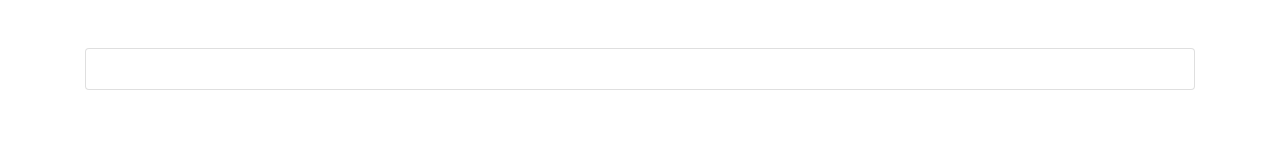
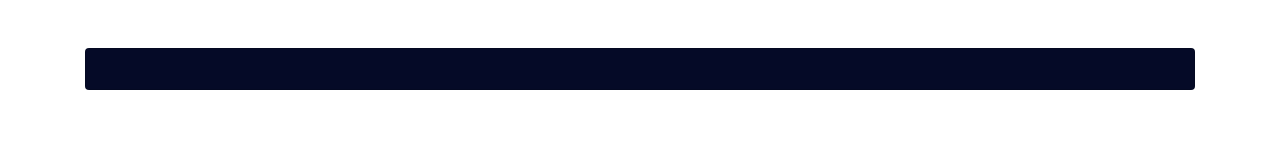
Before and after one commit to gryfklapryd/vcard, a plain HTML site: page index.html in a window 1280 px wide. Drawn offline with nearby package versions, Linux system fonts and the light colour scheme.

Commit message:
changing color

```diff
--- a/index.html
+++ b/index.html
@@ -16,7 +16,7 @@
     <body>
 
         <div class="container mt-5">
-            <div class="card">
+            <div class="card" style="background-color: #050A27">
                 <div class="card-body">
 
                 </div>
```
